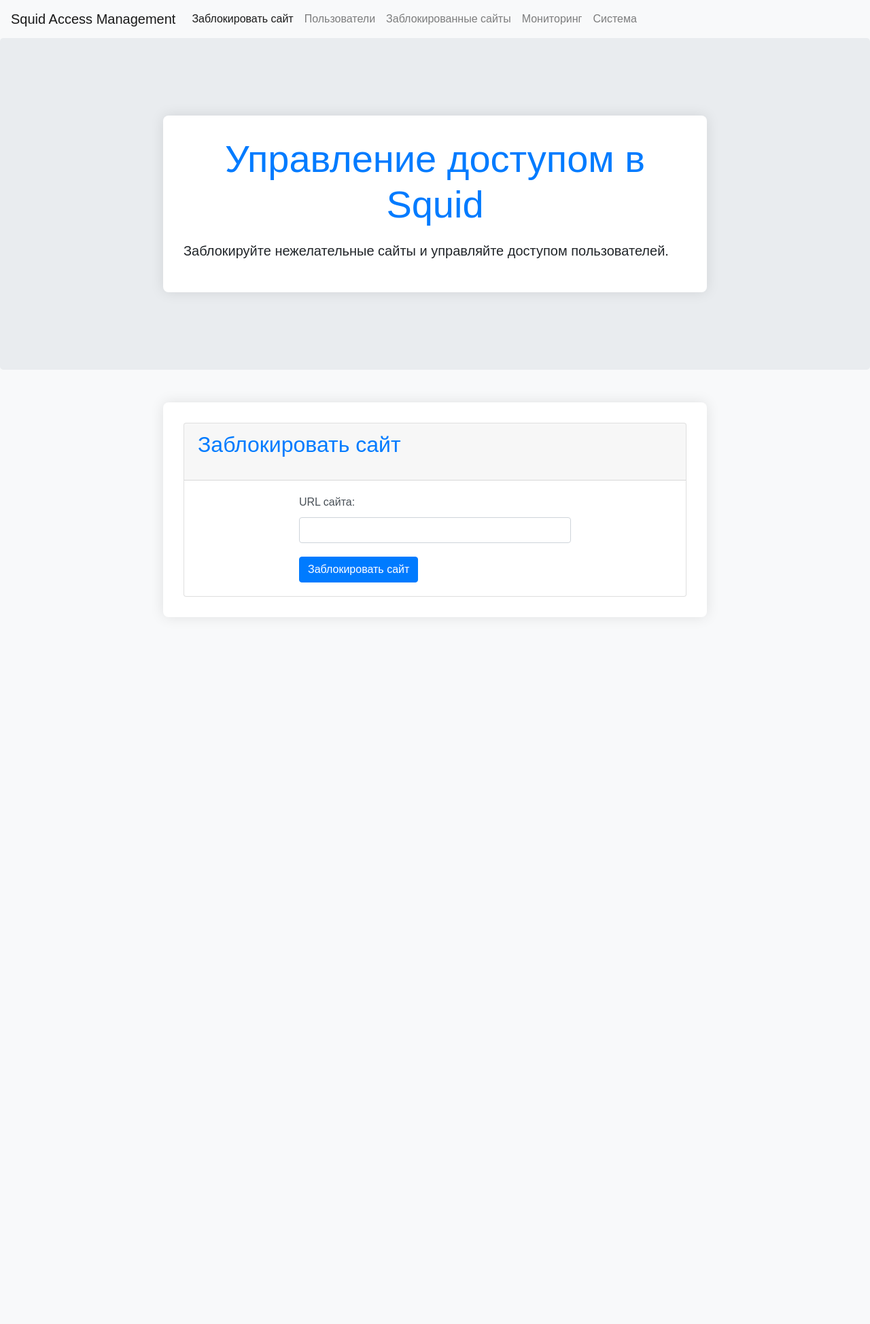
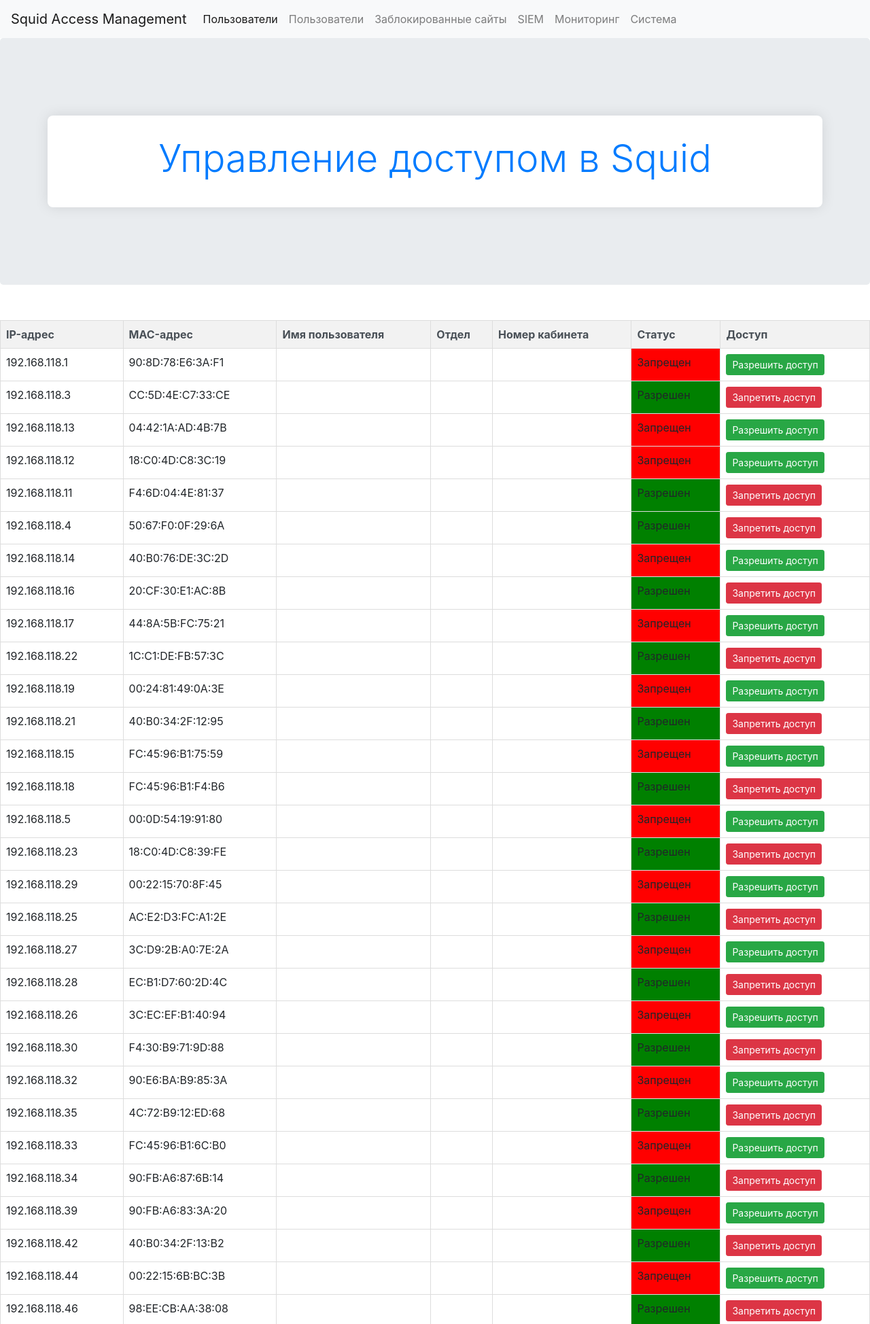
Before and after one commit to ShootkaXd/Squid_controller, a Flask app: page /index in a window 1280 px wide. Shown: the top 1948 px of the page at 68% size. Before the commit the page ends 878 px from the top, so only its background shows below. Run offline with Flask 3, Linux system fonts and the light colour scheme; a user stored in the database is signed in; data comes from the database, SQL or seed files in the repository; both versions use the stored data as it was after the commit; data that the repository does not hold is empty; some libraries are stand-ins or nearby versions.

Commit message:
add SIEM refactor app.py network_scanner.py

```diff
--- a/app.py
+++ b/app.py
@@ -4,12 +4,16 @@ from flask_login import LoginManager, UserMixin, login_user, login_required, cur
 from flask_socketio import SocketIO
 from forms import LoginForm
 from network_scanner import update_database_with_devices, scan_local_network, get_mac_address
+from SIEM import SIEM
 from database import User
 import psutil
 import socket
 from datetime import timedelta
 import sqlite3
 import subprocess
+import json
+import requests
+from datetime import datetime
 
 app = Flask(__name__)
 
@@ -27,6 +31,8 @@ devices = scan_local_network(local_network_ip)
 
 login_manager = LoginManager(app)
 asyncio.run(main())
+
+siem_system = SIEM()
 
 
 @login_manager.user_loader
@@ -84,7 +90,12 @@ def login():
 @app.route('/index')
 @login_required
 def index():
-    return render_template('index.html')
+    conn = sqlite3.connect('access_control.db')
+    cursor = conn.cursor()
+    cursor.execute('SELECT ip_address, mac_address, username, department, number_cabinet, access_allowed FROM users')
+    users = cursor.fetchall()
+    conn.close()
+    return render_template('index.html', users=users)
 
 
 @app.route('/block_site', methods=['POST'])
@@ -99,11 +110,11 @@ def block_site():
     conn.close()
 
     # blocked_sites = fetch_blocked_sites_from_db()
-    #
-    # update_squid_config([], blocked_sites)
-    # restart_squid()
 
-    return redirect(url_for('index'))
+    # update_squid_config([], blocked_sites)  # Раскомментируй эту строку
+    # restart_squid()  # Если необходимо перезапустить Squid, раскомментируй эту строку
+
+    return redirect(url_for('blocked_sites'))
 
 
 @app.route('/blocked_sites')
@@ -321,15 +332,55 @@ def toggle_access():
 
 
 # def update_squid_config(allowed_sites, blocked_sites):
+#     config_lines = []
+#
+#     for site in allowed_sites:
+#         config_lines.append(f'acl allowed_sites dstdomain {site}\n')
+#
+#     for site in blocked_sites:
+#         config_lines.append(f'acl blocked_sites dstdomain {site}\n')
+#
+#     config_lines.append('http_access allow allowed_sites\n')
+#     config_lines.append('http_access deny blocked_sites\n')
+#
 #     with open('/etc/squid/squid.conf', 'w') as f:
-#         for site in allowed_sites:
-#             f.write(f'acl allowed_sites dstdomain {site}\n')
+#         f.writelines(config_lines)
 #
-#         for site in blocked_sites:
-#             f.write(f'acl blocked_sites dstdomain {site}\n')
-#
-#         f.write('http_access allow allowed_sites\n')
-#         f.write('http_access deny blocked_sites\n')
+#     restart_squid()
+
+
+@app.route('/siem_system')
+def index_siem():
+    return render_template('siem_system.html')
+
+
+@app.route('/send_event', methods=['POST'])
+def send_event():
+    try:
+        siem_url = "https://your-siem-url/api/events"
+        current_time = datetime.now().isoformat()
+
+        event_data = {
+            "event_type": request.form['eventType'],
+            "timestamp": current_time,
+            "source_ip": request.form['sourceIp'],
+            "username": request.form['username'],
+            "description": request.form['description']
+        }
+
+        headers = {"Content-Type": "application/json"}
+        response = requests.post(siem_url, data=json.dumps(event_data), headers=headers)
+
+        if response.status_code == 200:
+            print("Event sent to SIEM successfully.")
+            return jsonify({"status": "success"})
+        else:
+            print(f"Failed to send event to SIEM. Status code: {response.status_code}")
+            return jsonify({"status": "error"})
+
+    except Exception as e:
+        print(f"Error during SIEM event sending: {e}")
+        return jsonify({"status": "error"})
 
 
 ################### Удалить ###################
@@ -340,7 +391,7 @@ def toggle_access():
 def remove_site(site_id):
     conn = sqlite3.connect('access_control.db')
     cursor = conn.cursor()
-    cursor.execute('DELETE FROM blocked_sites WHERE id = ?', site_id)
+    cursor.execute('DELETE FROM blocked_sites WHERE id = ?', (site_id,))
     conn.commit()
     conn.close()
 
@@ -349,7 +400,7 @@ def remove_site(site_id):
     # update_squid_config([], blocked_sites)
     # restart_squid()
 
-    return redirect(url_for('index'))
+    return redirect(url_for('blocked_sites'))
 
 
 @app.route('/remove_user', methods=['POST'])
--- a/network_scanner.py
+++ b/network_scanner.py
@@ -1,6 +1,5 @@
+import aiosqlite
 from scapy.layers.l2 import ARP, Ether, srp
-import aiosqlite
-import asyncio
 
 
 async def scan_local_network(ip):
--- a/requirements.txt
+++ b/requirements.txt
@@ -16,3 +16,4 @@ colorama~=0.4.6
 six~=1.16.0
 python-dateutil~=2.8.2
 aiosqlite~=0.19.0
+requests~=2.31.0
--- a/static/css/system.css
+++ b/static/css/system.css
@@ -24,5 +24,3 @@ strong {
 p {
     margin-bottom: 10px;
 }
-
-/* Add more styles as needed */
--- a/templates/index.html
+++ b/templates/index.html
@@ -6,10 +6,12 @@
     <title>Управление доступом в Squid</title>
     <link rel="stylesheet" href="https://stackpath.bootstrapcdn.com/bootstrap/4.3.1/css/bootstrap.min.css">
     <link rel="stylesheet" type="text/css" href="{{ url_for('static', filename='css/style.css') }}">
+    <link rel="stylesheet" type="text/css" href="{{ url_for('static', filename='css/search.css') }}">
+    <link rel="stylesheet" type="text/css" href="{{ url_for('static', filename='css/checkbox.css') }}">
+    <link rel="stylesheet" href="https://stackpath.bootstrapcdn.com/bootstrap/4.3.1/css/bootstrap.min.css">
 </head>
 <body>
 
-    <!-- Navigation Bar -->
     <nav class="navbar navbar-expand-lg navbar-light bg-light">
         <a class="navbar-brand" href="#">Squid Access Management</a>
         <button class="navbar-toggler" type="button" data-toggle="collapse" data-target="#navbarNav" aria-controls="navbarNav" aria-expanded="false" aria-label="Toggle navigation">
@@ -18,13 +20,16 @@
         <div class="collapse navbar-collapse" id="navbarNav">
             <ul class="navbar-nav">
                 <li class="nav-item active">
-                    <a class="nav-link" href="#block-site">Заблокировать сайт</a>
+                    <a class="nav-link" href="#users">Пользователи</a>
                 </li>
                 <li class="nav-item">
                     <a class="nav-link" href="/users">Пользователи</a>
                 </li>
                 <li class="nav-item">
                     <a class="nav-link" href="/blocked_sites">Заблокированные сайты</a>
+                </li>
+                <li class="nav-item">
+                    <a class="nav-link" href="/siem_system">SIEM</a>
                 </li>
                 <li class="nav-item">
                     <a class="nav-link" href="/monitoring">Мониторинг</a>
@@ -36,33 +41,52 @@
         </div>
     </nav>
 
-    <!-- Hero Section -->
     <div class="jumbotron">
         <div class="container">
             <h1 class="display-4">Управление доступом в Squid</h1>
-            <p class="lead">Заблокируйте нежелательные сайты и управляйте доступом пользователей.</p>
         </div>
     </div>
 
-    <!-- Block Site Section -->
-    <section id="block-site" class="container mt-5">
-        <div class="card">
-            <div class="card-header">
-                <h2>Заблокировать сайт</h2>
-            </div>
-            <div class="card-body">
-                <form method="post" action="/block_site">
-                    <div class="form-group">
-                        <label for="site_url">URL сайта:</label>
-                        <input type="text" class="form-control" name="site_url" id="site_url" required>
-                    </div>
-                    <button type="submit" class="btn btn-primary">Заблокировать сайт</button>
-                </form>
-            </div>
+    <div class="row">
+        <div class="col-md-12">
+            <table id="usersTable" class="table table-bordered">
+                <thead class="thead-light">
+                    <tr>
+                        <th>IP-адрес</th>
+                        <th>MAC-адрес</th>
+                        <th>Имя пользователя</th>
+                        <th>Отдел</th>
+                        <th>Номер кабинета</th>
+                        <th>Статус</th>
+                        <th>Доступ</th>
+                    </tr>
+                </thead>
+                <tbody>
+                    {% for user in users %}
+                        <tr>
+                            <td>{{ user[0] }}</td>
+                            <td>{{ user[1] }}</td>
+                            <td data-mac="{{ user[1] }}" contenteditable="true" onblur="saveChanges(this, '{{ user[1] }}', 'username')">{{ user[2] }}</td>
+                            <td data-mac="{{ user[1] }}" contenteditable="true" onblur="saveChanges(this, '{{ user[1] }}', 'department')">{{ user[3] }}</td>
+                            <td data-mac="{{ user[1] }}" contenteditable="true" onblur="saveChanges(this, '{{ user[1] }}', 'number_cabinet')">{{ user[4] }}</td>
+                            <td id="status_{{ user[1] }}" style="background-color: {{ 'green' if user[5] else 'red' }}">
+                                {{ "Разрешен" if user[5] is defined and user[5] else "Запрещен" }}
+                            </td>
+                            <td>
+                                <button onclick="toggleAccess('{{ user[1] }}', {{ user[5] }})" class="btn btn-action btn-sm {{ 'btn-danger' if user[5] else 'btn-success' }}">
+                                    {{ "Запретить" if user[5] else "Разрешить" }} доступ
+                                </button>
+                            </td>
+                        </tr>
+                    {% endfor %}
+                </tbody>
+            </table>
         </div>
-    </section>
+    </div>
 
-    <!-- Other Sections (Users, Blocked Sites, Monitoring, System) -->
-
+<script src="{{ url_for('static', filename='js/users.js') }}"></script>
+<script src="https://ajax.googleapis.com/ajax/libs/jquery/3.5.1/jquery.min.js"></script>
+<script src="https://cdnjs.cloudflare.com/ajax/libs/popper.js/1.16.0/umd/popper.min.js"></script>
+<script src="https://maxcdn.bootstrapcdn.com/bootstrap/4.5.2/js/bootstrap.min.js"></script>
 </body>
 </html>
--- a/templates/users.html
+++ b/templates/users.html
@@ -23,7 +23,6 @@
         </div>
     </div>
 
-    <!-- New Users Table -->
     <div class="row">
         <div class="col-md-12">
             <h2>Новые пользователи</h2>
@@ -35,15 +34,14 @@
                         <th>Имя пользователя</th>
                         <th>Отдел</th>
                         <th>Номер кабинета</th>
+                        <th>Статус</th>
                         <th>Доступ</th>
-                        <th>Действия</th>
                     </tr>
                 </thead>
             </table>
         </div>
     </div>
 
-    <!-- Main Users Table -->
     <div class="row">
         <div class="col-md-12">
             <h2>Пользователи с разрешенным доступом</h2>
@@ -56,7 +54,7 @@
                         <th>Отдел</th>
                         <th>Номер кабинета</th>
                         <th>Статус</th>
-                        <th>Действия</th>
+                        <th>Доступ</th>
                     </tr>
                 </thead>
                 <tbody>
```
Also changed, not shown: SIEM.py (added, +76 -0 lines), static/css/bloked_sites.css (added, +71 -0 lines), templates/blocked_sites.html (+19 -61 lines), templates/siem_system.html (added, +53 -0 lines), access_control.db.
